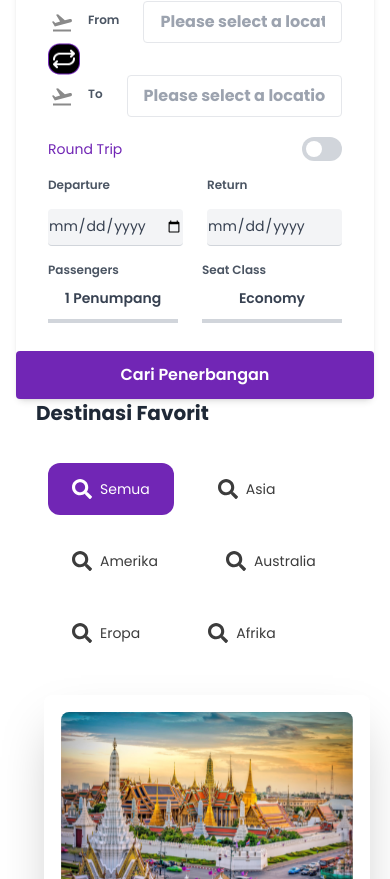
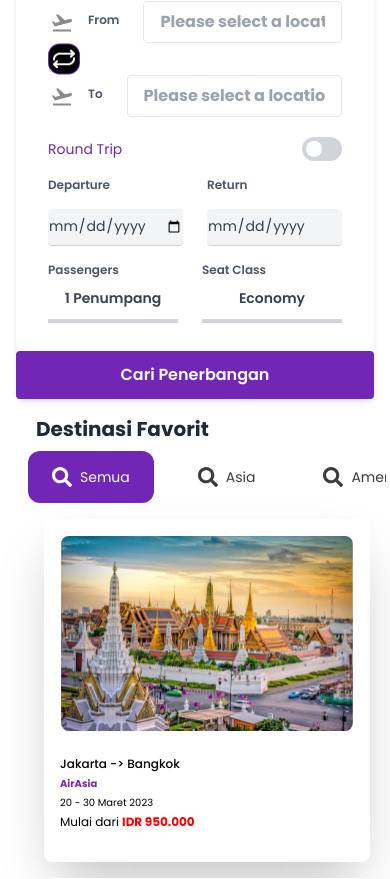
Before and after one commit to BATCH6-KEL3-FINALPROJECT/Kelompok3-Frontend-Final_Project, a React (Vite) app: page / in a window 390 px wide. Shown: the part 311-1190 px from the top of the page. Built offline with nearby package versions, Linux system fonts and the light colour scheme; the HTML template or start-up script is replaced by a standard one.

Commit message:
fixing : responsive search destination

```diff
--- a/src/components/Beranda.jsx
+++ b/src/components/Beranda.jsx
@@ -278,7 +278,10 @@ function Beranda() {
             </button>
           </form>
         </div>
-        <Destinasi />
+        <div className="mt-4">
+          {" "}
+          <Destinasi />
+        </div>
       </div>
     </div>
   );
--- a/src/components/Destinasi.jsx
+++ b/src/components/Destinasi.jsx
@@ -87,12 +87,12 @@ const Destinasi = () => {
 
   return (
     <div className="content max-w-[1098px] w-full mx-auto -mt-11 relative pt-1 bg-none rounded-lg">
-      <h2 className="text-xl md:text-2xl font-bold mb-4 text-gray-800 px-5 mt-10">
+      <h2 className="text-xl md:text-2xl font-bold mb-2 text-gray-800 px-5 mt-10">
         Destinasi Favorit
       </h2>
       <div className="flex flex-col items-center">
         {/* Destinasi favorit */}
-        <div className="flex flex-wrap gap-5 mx-auto p-5 ml-3">
+        <div className="flex md:w-auto w-full overflow-x-auto md:overflow-hidden md:flex-wrap gap-5 mx-auto md:p-5 ml-3">
           {["Semua", "Asia", "Amerika", "Australia", "Eropa", "Afrika"].map(
             (text) => (
               <DestinasiFavoritBtn
```
